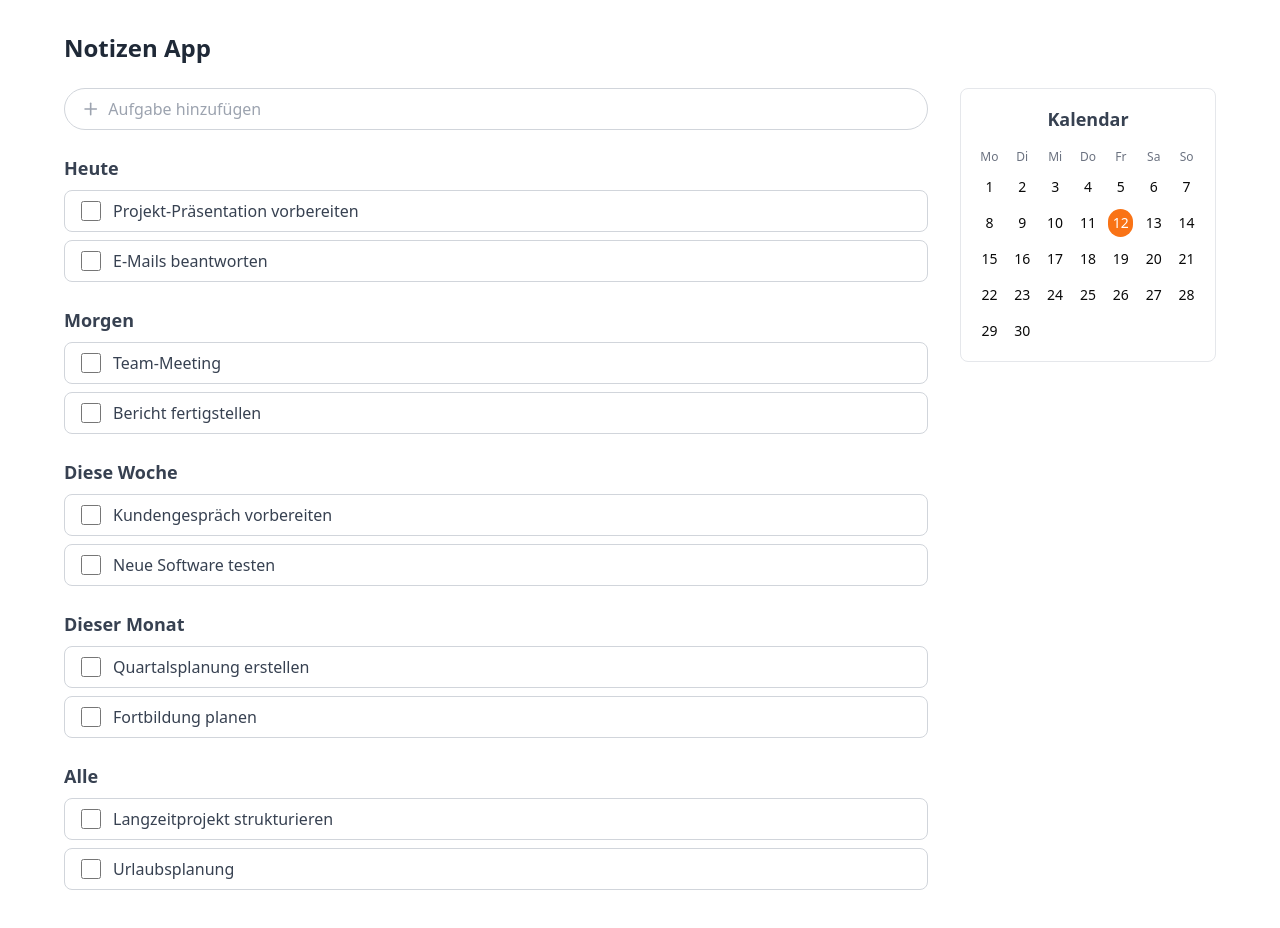
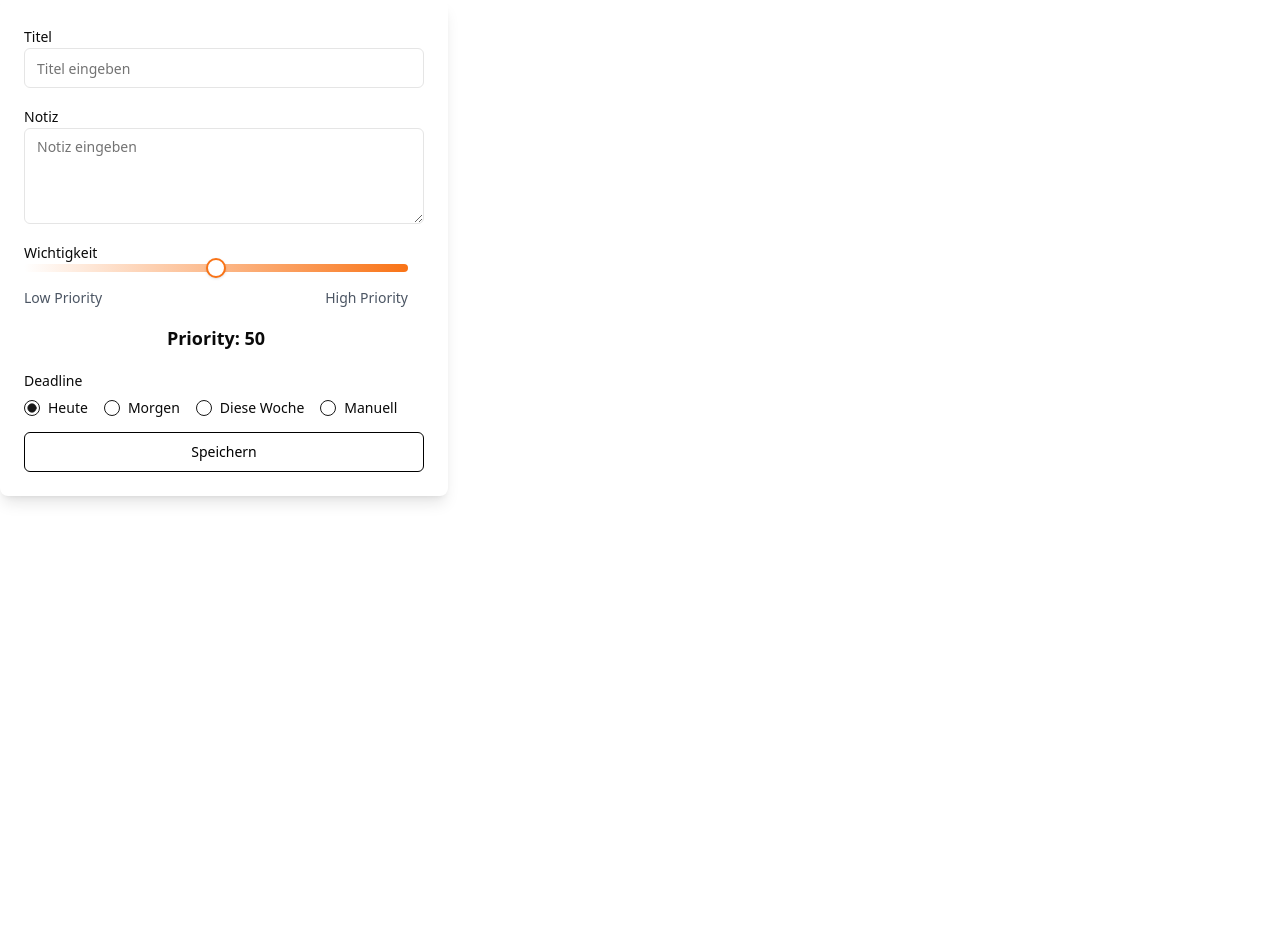
Before and after one commit to mxxfun/notes-app, a React (Vite) app: page / in a window 1280 px wide. Shown: the top 928 px of the page. After the commit the page ends 800 px from the top, so only its background shows below. Built offline with nearby package versions, Linux system fonts and the light colour scheme.

Commit message:
new sliderrrr

```diff
--- a/package.json
+++ b/package.json
@@ -28,6 +28,7 @@
   "dependencies": {
     "@radix-ui/react-label": "^2.1.0",
     "@radix-ui/react-radio-group": "^1.2.0",
+    "@radix-ui/react-slider": "^1.2.0",
     "@radix-ui/react-slot": "^1.1.0",
     "acorn": "^8.8.0",
     "ansi-styles": "^3.2.1",
--- /dev/null
+++ b/src/components/priority-slider.tsx
@@ -0,0 +1,51 @@
+import * as React from "react"
+import * as SliderPrimitive from "@radix-ui/react-slider"
+import { cn } from "@/lib/utils"
+
+const Slider = React.forwardRef<
+  React.ElementRef<typeof SliderPrimitive.Root>,
+  React.ComponentPropsWithoutRef<typeof SliderPrimitive.Root>
+>(({ className, ...props }, ref) => (
+  <SliderPrimitive.Root
+    ref={ref}
+    className={cn(
+      "relative flex w-full touch-none select-none items-center",
+      className
+    )}
+    {...props}
+  >
+    <SliderPrimitive.Track className="relative h-2 w-full grow overflow-hidden rounded-full bg-gradient-to-r from-white to-[#f97316]">
+      <SliderPrimitive.Range className="absolute h-full bg-transparent" />
+    </SliderPrimitive.Track>
+    <SliderPrimitive.Thumb className="block h-5 w-5 rounded-full border-2 border-[#f97316] bg-background shadow transition-colors focus-visible:outline-none focus-visible:ring-2 focus-visible:ring-ring focus-visible:ring-offset-2 disabled:pointer-events-none disabled:opacity-50" />
+  </SliderPrimitive.Root>
+))
+
+Slider.displayName = SliderPrimitive.Root.displayName
+
+export function PrioritySlider() {
+  const [priority, setPriority] = React.useState(50)
+
+  const handlePriorityChange = React.useCallback((value: number[]) => {
+    setPriority(value[0])
+  }, [])
+
+  return (
+    <div className="w-full max-w-sm space-y-4">
+      <Slider
+        value={[priority]}
+        onValueChange={handlePriorityChange}
+        max={100}
+        step={1}
+        aria-label="Set priority"
+      />
+      <div className="flex justify-between text-sm text-gray-600">
+        <span>Low Priority</span>
+        <span>High Priority</span>
+      </div>
+      <div className="text-center text-lg font-semibold">
+        Priority: {priority}
+      </div>
+    </div>
+  )
+}
--- a/src/index.tsx
+++ b/src/index.tsx
@@ -3,8 +3,8 @@ import ReactDOM from "react-dom/client";
 import Homepage from "./homepage";
 import NoteContextMenu from "./note-context-menu";
 
-const showHomepage = true;
-const showContextMenu = false;
+const showHomepage = false;
+const showContextMenu = true;
 
 ReactDOM.createRoot(document.getElementById("root") as HTMLElement).render(
   <React.StrictMode>
--- a/src/note-context-menu.tsx
+++ b/src/note-context-menu.tsx
@@ -6,16 +6,11 @@ import { RadioGroup, RadioGroupItem } from "@/components/ui/radio-group"
 import { Textarea } from "@/components/ui/textarea"
 import { Calendar } from "@/components/ui/calendar"
 import { cn } from "@/lib/utils"
+import { PrioritySlider } from "@/components/priority-slider"
 
 export default function NoteContextMenu() {
-  const [importance, setImportance] = useState(50)
   const [deadline, setDeadline] = useState("heute")
   const [date, setDate] = useState<Date | undefined>(new Date())
-
-  const getSliderColor = (value: number) => {
-    const hue = 120 - value * 1.2 // This will transition from green (120) to orange (0)
-    return `hsl(${hue}, 100%, 50%)`
-  }
 
   return (
     <div className="w-full max-w-md p-6 bg-white rounded-lg shadow-lg">
@@ -32,45 +27,7 @@ export default function NoteContextMenu() {
 
         <div>
           <Label>Wichtigkeit</Label>
-          <div className="relative mt-2">
-            <input
-              type="range"
-              min="0"
-              max="100"
-              value={importance}
-              onChange={(e) => setImportance(parseInt(e.target.value))}
-              className="w-full h-2 bg-gray-200 rounded-lg appearance-none cursor-pointer"
-              style={{
-                background: `linear-gradient(to right, ${getSliderColor(0)} 0%, ${getSliderColor(50)} 50%, ${getSliderColor(100)} 100%)`,
-              }}
-            />
-            <style jsx>{`
-              input[type="range"]::-webkit-slider-thumb {
-                -webkit-appearance: none;
-                appearance: none;
-                width: 20px;
-                height: 20px;
-                border-radius: 50%;
-                background: ${getSliderColor(importance)};
-                cursor: pointer;
-                border: 2px solid white;
-                box-shadow: 0 0 2px rgba(0, 0, 0, 0.3);
-              }
-              input[type="range"]::-moz-range-thumb {
-                width: 20px;
-                height: 20px;
-                border-radius: 50%;
-                background: ${getSliderColor(importance)};
-                cursor: pointer;
-                border: 2px solid white;
-                box-shadow: 0 0 2px rgba(0, 0, 0, 0.3);
-              }
-            `}</style>
-            <div className="absolute -top-6 left-0 right-0 flex justify-between text-xs text-gray-500">
-              <span>Niedrige Priorität</span>
-              <span>Hohe Priorität</span>
-            </div>
-          </div>
+          <PrioritySlider />
         </div>
 
         <div>
```
Also changed, not shown: 1 other file (tests, documents, lock files or other folders).
